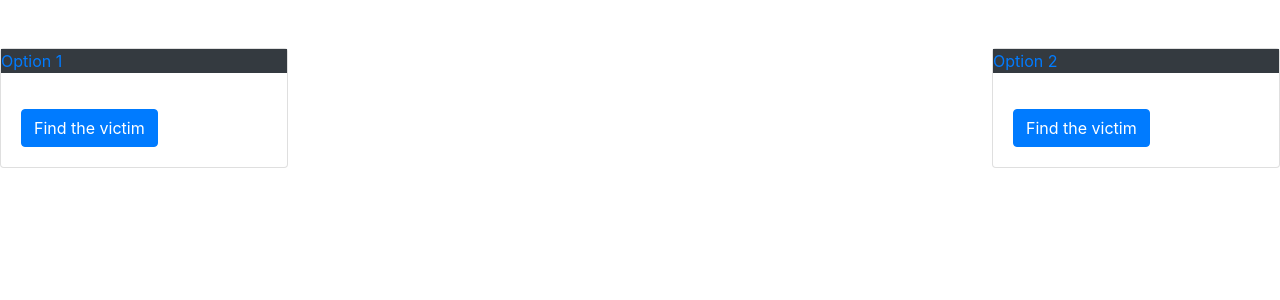
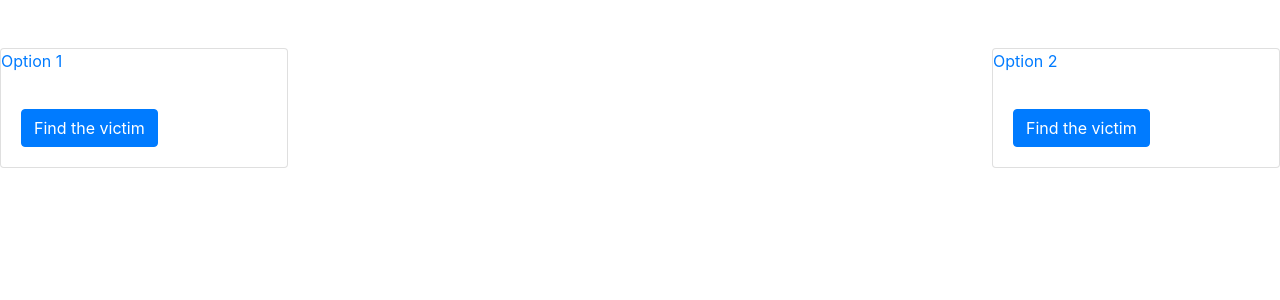
Before and after one commit to minhduc9699/whotocall, a Flask app: page / in a window 1280 px wide. Shown: the part 56-356 px from the top of the page. Run offline with Flask 2, Linux system fonts and the light colour scheme; parts of the project's set-up code (start-up, migrations or seed data) failed here and were passed over; some libraries are stand-ins or nearby versions; some web fonts are replaced.

Commit message:
notthing

```diff
--- a/static/css/style.css
+++ b/static/css/style.css
@@ -16,6 +16,8 @@
     [class*="col-"] {
         width: 100%;
     }
+}
+
 }
 .h-100px{
   height: 100px;
--- a/templates/index.html
+++ b/templates/index.html
@@ -9,14 +9,14 @@
     {% include 'homepage/nav.html' %}
     <div class="d-flex justify-content-between my-5">
       <div class="card" style="width: 18rem;">
-        <a class="bg-dark" href="{{url_for('random_char')}}">Option 1</a>
+        <a class="" href="{{url_for('random_char')}}">Option 1</a>
         <div class="card-body">
           <p></p>
           <a href="{{url_for('random_char')}}" class="btn btn-primary">Find the victim</a>
         </div>
       </div>
       <div class="card" style="width: 18rem;">
-        <a class="bg-dark" href="{{url_for('random_state')}}">Option 2</a>
+        <a class="" href="{{url_for('random_state')}}">Option 2</a>
         <div class="card-body">
           <p></p>
           <a href="{{url_for('random_state')}}" class="btn btn-primary">Find the victim</a>
--- a/templates/random-char.html
+++ b/templates/random-char.html
@@ -9,7 +9,7 @@
     {% include 'homepage/nav.html' %}
     <div class="d-flex justify-content-between mt-5 pt-5">
       <div class="card col-md-4" style="width: 18rem;">
-        <a class="bg-dark" href="{{url_for('random_char')}}">Character</a>
+        <a class="" href="{{url_for('random_char')}}">Option 1</a>
         <div class="card-body">
           <div class="container">
             <div class="text">
@@ -97,7 +97,7 @@
         </div>
       </div>
       <div class="card col-md-4" style="width: 18rem;">
-        <a class="bg-dark" href="{{url_for('random_state')}}">State</a>
+        <a class="" href="{{url_for('random_state')}}">Option 2</a>
         <div class="card-body">
           <p></p>
           <a href="{{url_for('random_state')}}" class="btn btn-primary">Find</a>
--- a/templates/random-state.html
+++ b/templates/random-state.html
@@ -9,14 +9,14 @@
     {% include 'homepage/nav.html' %}
     <div class="d-flex justify-content-between mt-5 pt-5">
       <div class="card col-md-4" style="width: 18rem;">
-        <a class="bg-dark" href="{{url_for('random_char')}}">Character</a>
+        <a class="" href="{{url_for('random_char')}}">Option 1</a>
         <div class="card-body">
           <p></p>
           <a href="{{url_for('random_char')}}" class="btn btn-primary">Find</a>
         </div>
       </div>
       <div class="card col-md-4" style="width: 18rem;">
-        <a class="bg-dark" href="{{url_for('random_state')}}">State</a>
+        <a class="" href="{{url_for('random_state')}}">Option 2</a>
         <div class="card-body">
           <div class="container">
             <div class="text">
```
Also changed, not shown: static/image/images.jpg (added).
